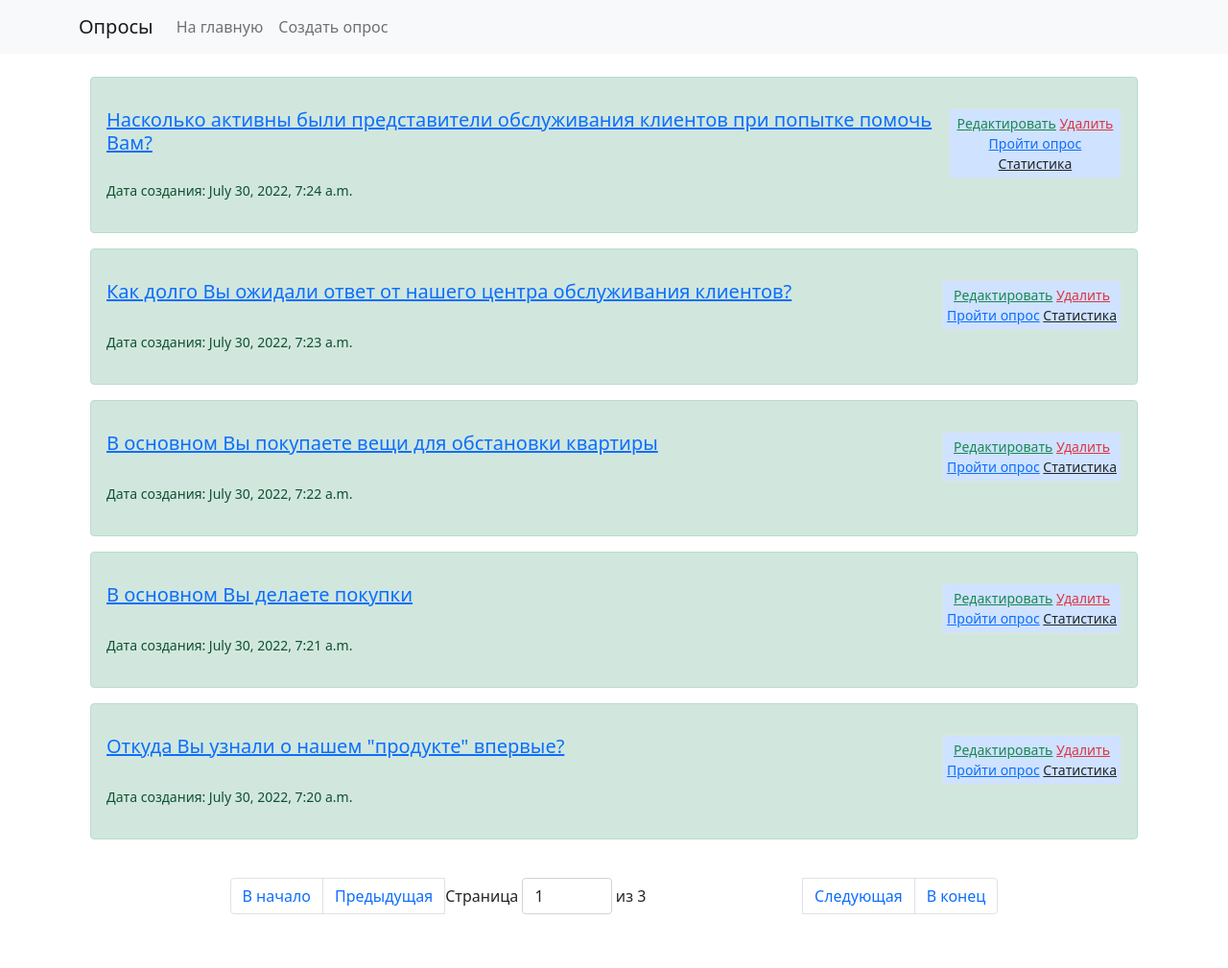
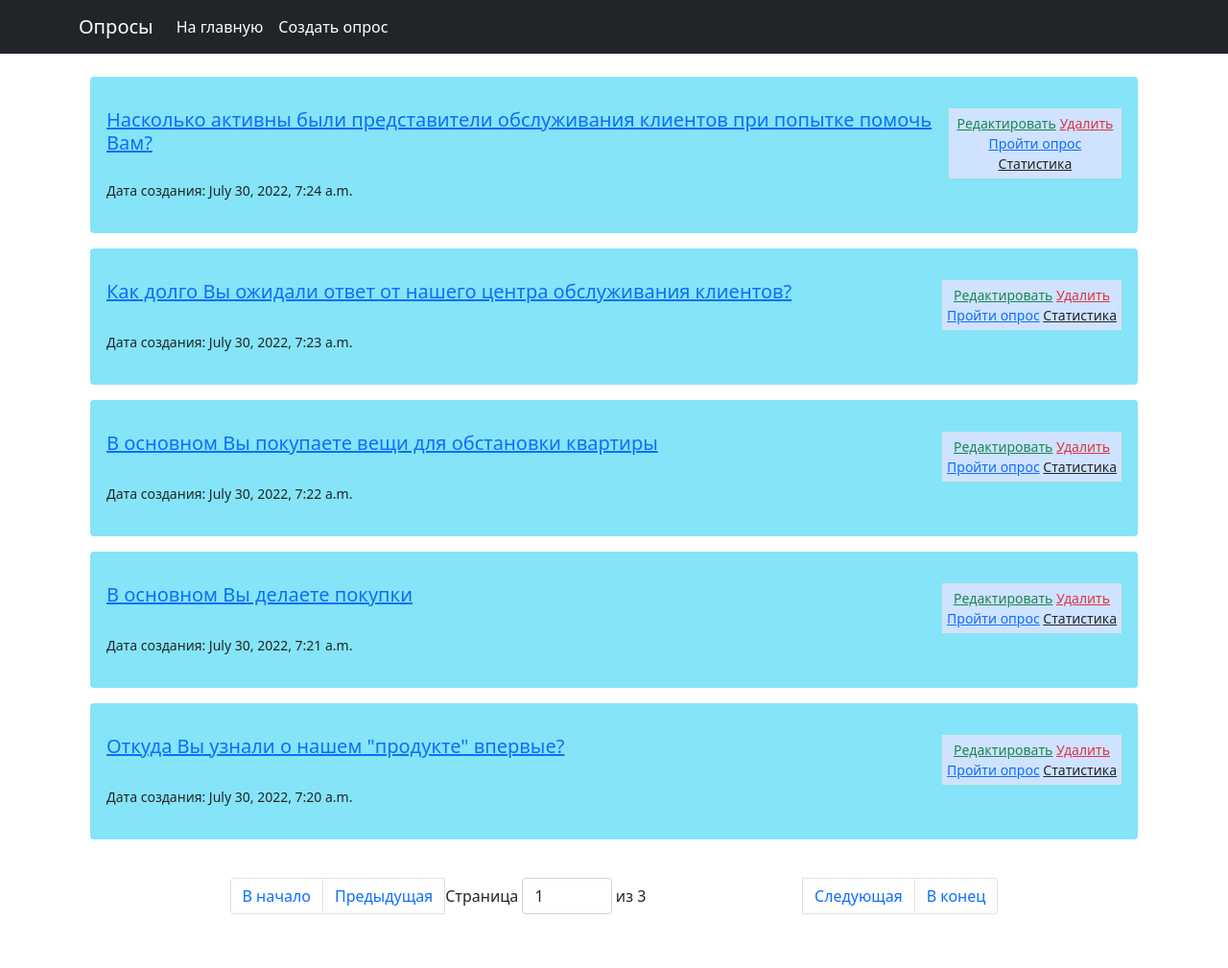
Before and after one commit to Zakawww/Polls_exam, a Django app: page / in a window 1280 px wide. Shown: the whole page at 96% size. Run offline with Django 4.2, Linux system fonts and the light colour scheme; data comes from the database, SQL or seed files in the repository; both versions use the stored data as it was after the commit.

Commit message:
refactor index base choice poll

```diff
--- a/polls/polls/settings.py
+++ b/polls/polls/settings.py
@@ -9,7 +9,7 @@ https://docs.djangoproject.com/en/4.0/topics/settings/
 For the full list of settings and their values, see
 https://docs.djangoproject.com/en/4.0/ref/settings/
 """
-
+import os
 from pathlib import Path
 
 # Build paths inside the project like this: BASE_DIR / 'subdir'.
@@ -78,7 +78,7 @@ WSGI_APPLICATION = 'polls.wsgi.application'
 DATABASES = {
     'default': {
         'ENGINE': 'django.db.backends.sqlite3',
-        'NAME': BASE_DIR / 'db.sqlite3',
+        'NAME': str(os.path.join(BASE_DIR, "db.sqlite3"))
     }
 }
 
--- a/polls/webapp/templates/base.html
+++ b/polls/webapp/templates/base.html
@@ -9,17 +9,17 @@
     <title>Опросы - {% block title %}{% endblock %}</title>
 </head>
 <body>
-<nav class="navbar navbar-expand-lg navbar-light bg-light">
+<nav class="navbar navbar-expand-lg navbar-light bg-dark">
     <div class="container">
-        <a class="navbar-brand" href="{% url 'index' %}">Опросы</a>
+        <a class="navbar-brand text-white" href="{% url 'index' %}">Опросы</a>
         <button class="navbar-toggler" type="button" data-toggle="collapse" data-target="#navbarNavAltMarkup"
                 aria-controls="navbarNavAltMarkup" aria-expanded="false" aria-label="Toggle navigation">
             <span class="navbar-toggler-icon"></span>
         </button>
         <div class="collapse navbar-collapse" id="navbarNavAltMarkup">
             <div class="navbar-nav">
-                <a class="nav-item nav-link" href="{% url 'index' %}">На главную</a>
-                <a class="nav-item nav-link" href="{% url 'create_poll' %}">Создать опрос</a>
+                <a class="nav-item nav-link text-white" href="{% url 'index' %}">На главную</a>
+                <a class="nav-item nav-link text-white" href="{% url 'create_poll' %}">Создать опрос</a>
             </div>
         </div>
     </div>
--- a/polls/webapp/templates/poll/index.html
+++ b/polls/webapp/templates/poll/index.html
@@ -8,7 +8,7 @@
     <div class="container">
         <div class="list-group">
             {% for poll in polls %}
-                <div class="alert alert-success">
+                <div class="alert bg-info bg-opacity-50">
                     <p class="list-group-item-action">
                     <div class="d-flex w-100 justify-content-between">
                         <h5 class="mb-1"><a href="{% url 'poll_detail' poll.pk %}">{{ poll.question }}</a></h5>
--- a/polls/webapp/views/poll_views.py
+++ b/polls/webapp/views/poll_views.py
@@ -33,8 +33,10 @@ class PollUpdateView(UpdateView):
     class_form = PollForm
     template_name = 'poll/update_poll.html'
     context_object_name = 'poll'
-    success_url = '/'
     fields = ['question']
+
+    def get_success_url(self):
+        return reverse('index')
 
 
 class PollDeleteView(DeleteView):
```
Also changed, not shown: polls/webapp/fixtures/dump.json (+27 -0 lines), polls/webapp/views/choice_views.py (+5 -3 lines), polls/webapp/static/css/style.css (added).
